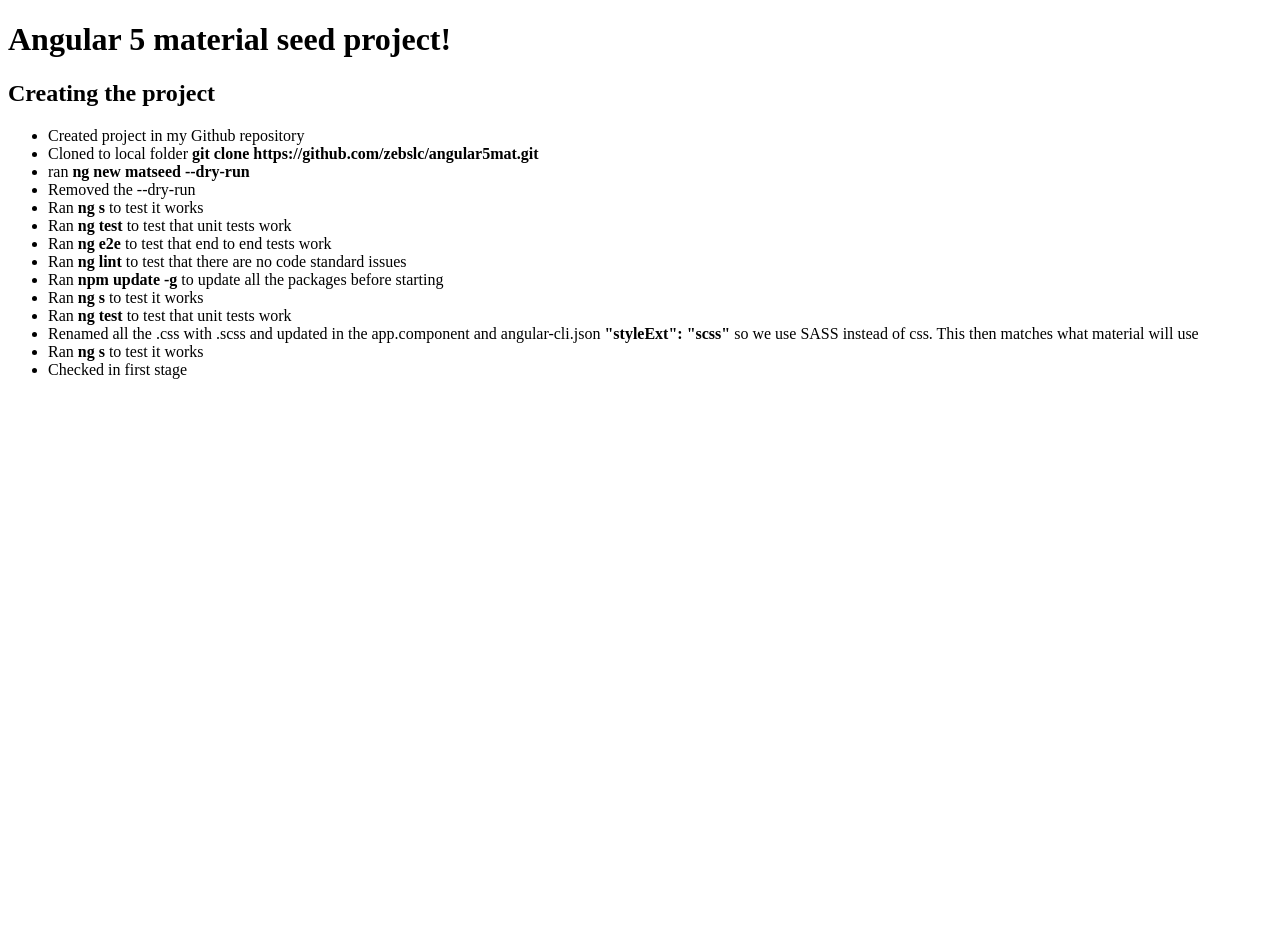
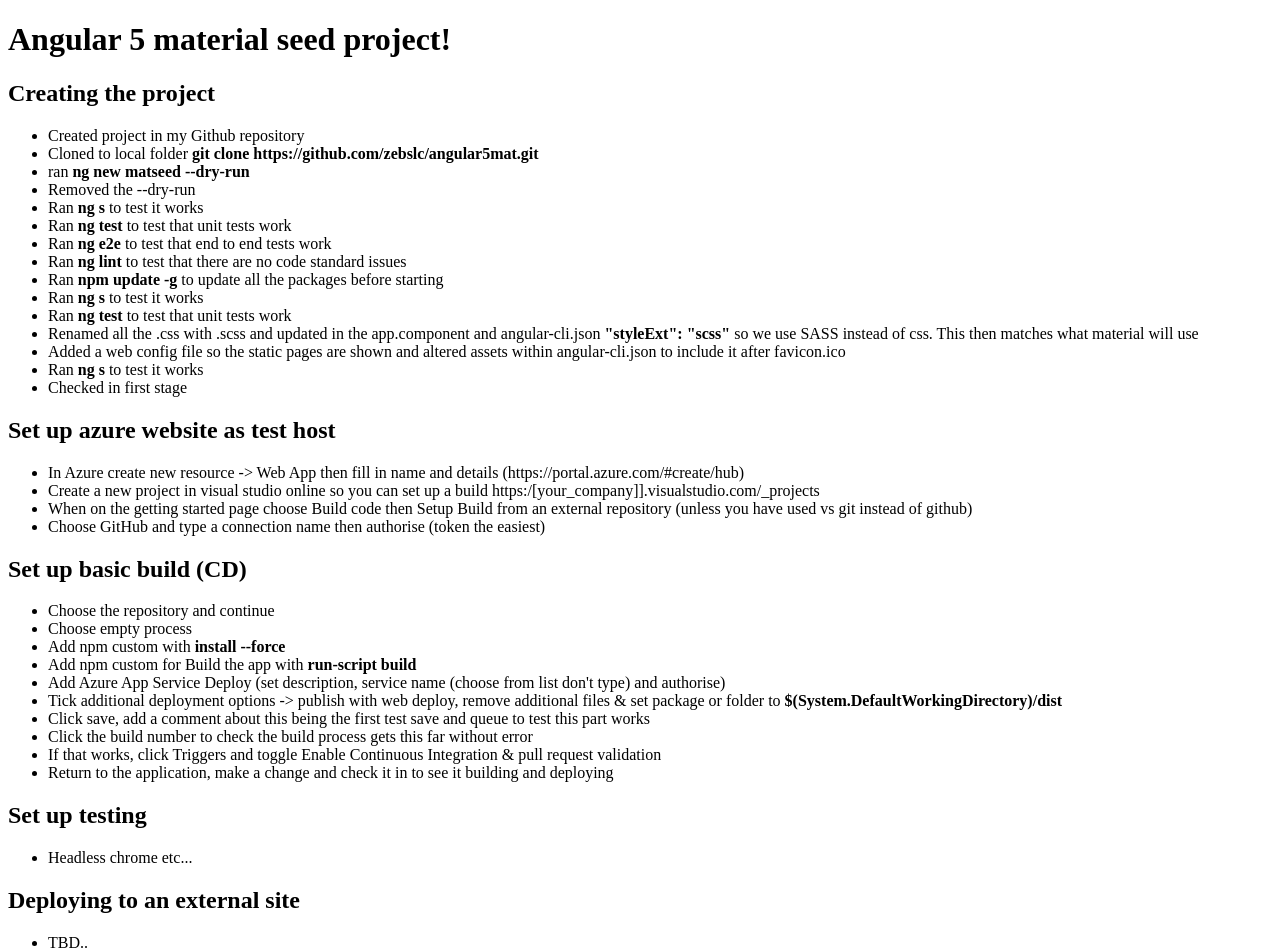
Before and after one commit to zebslc/angular5mat, an Angular app: page / in a window 1280 px wide. Shown: the top 952 px of the page. Before the commit the page ends 800 px from the top, so only its background shows below. Built offline with nearby package versions, Linux system fonts and the light colour scheme.

Commit message:
Added web config and new instructions for azure deployment

```diff
--- a/src/app/app.component.html
+++ b/src/app/app.component.html
@@ -17,7 +17,36 @@
     <li>Ran <strong>ng s</strong> to test it works</li>
     <li>Ran <strong>ng test</strong> to test that unit tests work</li>
     <li>Renamed all the .css with .scss and updated in the app.component and angular-cli.json <strong>"styleExt": "scss"</strong> so we use SASS instead of css.  This then matches what material will use</li>
+    <li>Added a web config file so the static pages are shown and altered assets within angular-cli.json to include it after favicon.ico</li>
     <li>Ran <strong>ng s</strong> to test it works</li>
     <li>Checked in first stage</li>
   </ul>
+  <h2>Set up azure website as test host</h2>
+  <ul>
+    <li>In Azure create new resource -&gt; Web App then fill in name and details (https://portal.azure.com/#create/hub)</li>
+    <li>Create a new project in visual studio online so you can set up a build https:/[your_company]].visualstudio.com/_projects</li>
+    <li>When on the getting started page choose Build code then Setup Build from an external repository (unless you have used vs git instead of github)</li>
+    <li>Choose GitHub and type a connection name then authorise (token the easiest)</li>
+ </ul>
+ <h2>Set up basic build (CD)</h2>
+ <ul>
+  <li>Choose the repository and continue</li>
+  <li>Choose empty process</li>
+  <li>Add npm custom with <strong>install --force</strong> </li>
+  <li>Add npm custom for Build the app with <strong>run-script build</strong></li>
+  <li>Add Azure App Service Deploy (set description, service name (choose from list don't type) and authorise)</li>
+  <li>Tick additional deployment options -> publish with web deploy, remove additional files &amp; set package or folder to <strong>$(System.DefaultWorkingDirectory)/dist</strong> </li>
+  <li>Click save, add a comment about this being the first test save and queue to test this part works</li>
+  <li>Click the build number to check the build process gets this far without error</li>
+  <li>If that works, click Triggers and toggle Enable Continuous Integration & pull request validation</li>
+  <li>Return to the application, make a change and check it in to see it building and deploying</li>
+</ul>
+<h2>Set up testing</h2>
+<ul>
+<li>Headless chrome etc...</li>
+</ul>
+<h2>Deploying to an external site</h2>
+<ul>
+  <li>TBD..</li>
+</ul>
 </div>
```
Also changed, not shown: .angular-cli.json, 1 other file (tests, documents, lock files or other folders).
